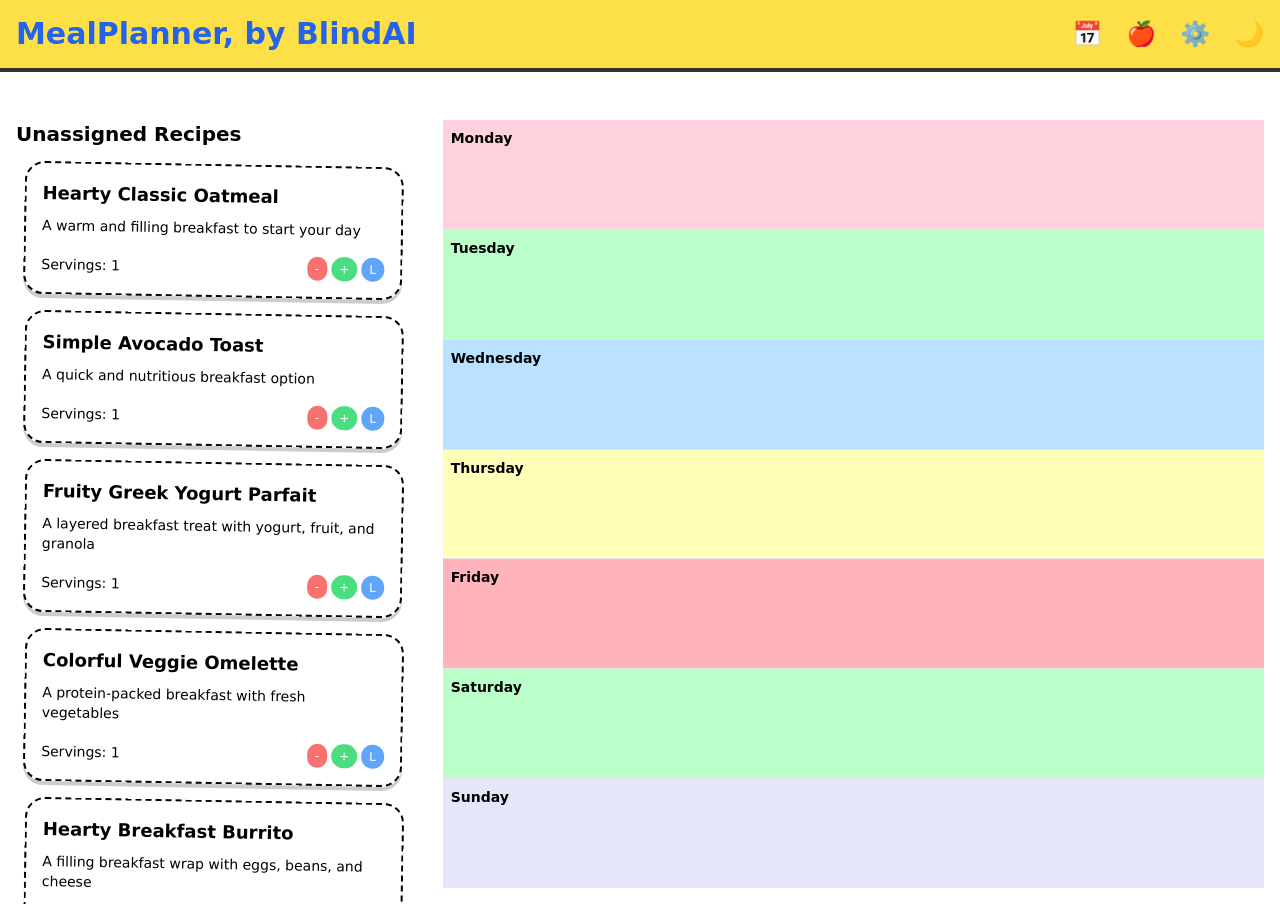
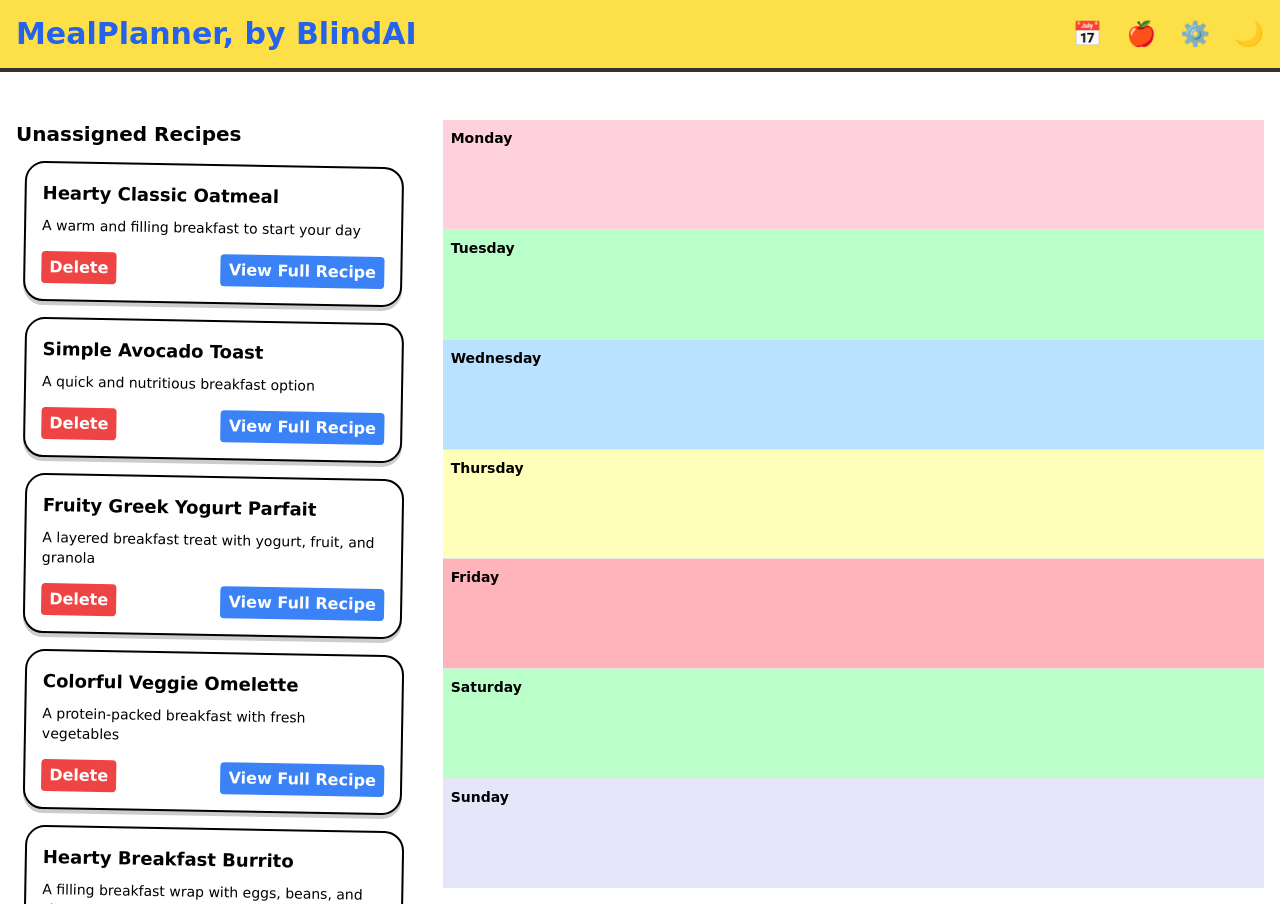
Before and after one commit to Arcadesys/mealplanner, a Next.js app: page / in a window 1280 px wide. Built offline with nearby package versions, Linux system fonts and the light colour scheme.

Commit message:
working on recipe modal cards

```diff
--- /dev/null
+++ b/app/components/FullRecipeModal.tsx
@@ -0,0 +1,53 @@
+import React from 'react';
+import Modal from 'react-modal';
+
+interface Ingredient {
+  name: string;
+  quantity: number;
+  measure: string;
+}
+
+interface Instruction {
+  order: number;
+  instruction: string;
+}
+
+interface Recipe {
+  id: string;
+  title: string;
+  description: string;
+  ingredients: Ingredient[];
+  instructions: Instruction[];
+  prepTime: number;
+  cookTime: number;
+  servings: number;
+}
+
+const FullRecipeModal: React.FC<{ recipe: Recipe; isOpen: boolean; onRequestClose: () => void }> = ({ recipe, isOpen, onRequestClose }) => {
+  return (
+    <Modal isOpen={isOpen} onRequestClose={onRequestClose} contentLabel="Full Recipe Modal">
+      <h1>{recipe.title}</h1>
+      <p>{recipe.description}</p>
+      <h2>Ingredients</h2>
+      <ul>
+        {recipe.ingredients.map((ingredient, index) => (
+          <li key={index}>
+            {ingredient.quantity} {ingredient.measure} {ingredient.name}
+          </li>
+        ))}
+      </ul>
+      <h2>Instructions</h2>
+      <ol>
+        {recipe.instructions.map((instruction) => (
+          <li key={instruction.order}>{instruction.instruction}</li>
+        ))}
+      </ol>
+      <p>Prep Time: {recipe.prepTime} minutes</p>
+      <p>Cook Time: {recipe.cookTime} minutes</p>
+      <p>Servings: {recipe.servings}</p>
+      <button onClick={onRequestClose}>Close</button>
+    </Modal>
+  );
+};
+
+export default FullRecipeModal;
--- /dev/null
+++ b/app/components/GroceryModal.tsx
@@ -0,0 +1 @@
+//a simple shopping list modal that a user can use in the grocery store.
--- /dev/null
+++ b/app/components/PlanModal.tsx
@@ -0,0 +1,12 @@
+//a modal that allows a user to plan their meals for the week.
+
+import React, { useState } from 'react';
+import Modal from 'react-modal';
+
+ // Set the app element for accessibility
+
+const PlanModal: React.FC = () => {
+  const [modalIsOpen, setModalIsOpen] = useState(false);
+
+  return <div>Hello, World!</div>;
+};
--- a/app/components/RecipeCard.tsx
+++ b/app/components/RecipeCard.tsx
@@ -11,12 +11,10 @@ interface RecipeCardProps {
   onHelpingsChange: (newHelpings: number) => void;
   isOriginal: boolean;
   stableUniqueId: string;
+  onOpenFullRecipe: (recipe: Recipe) => void;
 }
 
-const RecipeCard: React.FC<RecipeCardProps> = ({ title, description, recipe, index, helpings, onHelpingsChange, isOriginal, stableUniqueId }) => {
-  const increaseHelpings = () => onHelpingsChange(helpings + 1);
-  const decreaseHelpings = () => onHelpingsChange(Math.max(1, helpings - 1));
-  const addLeftovers = () => onHelpingsChange(helpings + recipe.servings);
+const RecipeCard: React.FC<RecipeCardProps> = ({ title, description, recipe, index, helpings, onHelpingsChange, isOriginal, stableUniqueId, onOpenFullRecipe }) => {
 
   return (
     <Draggable draggableId={stableUniqueId} index={index}>
@@ -25,18 +23,27 @@ const RecipeCard: React.FC<RecipeCardProps> = ({ title, description, recipe, ind
           ref={provided.innerRef}
           {...provided.draggableProps}
           {...provided.dragHandleProps}
-          className={`recipe-card bg-yellow-100 border-2 border-dashed border-black rounded-lg p-4 m-2 shadow-md transform rotate-1 hover:rotate-0 transition-transform duration-200`}
+          className={`recipe-card bg-yellow-100 border-2 border-solid border-black p-4 m-2 shadow-md transform rotate-1 hover:rotate-0 transition-transform duration-200`}
         >
           <h3 className="recipe-title text-lg font-bold mb-2">{title}</h3>
           <p className="recipe-description text-sm mb-4">{description}</p>
           {isOriginal && (
             <div className="flex items-center justify-between">
-              <span className="text-sm">Servings: {helpings}</span>
-              <div className="space-x-1">
-                <button onClick={decreaseHelpings} className="px-2 py-1 bg-red-400 text-white rounded-full text-xs">-</button>
-                <button onClick={increaseHelpings} className="px-2 py-1 bg-green-400 text-white rounded-full text-xs">+</button>
-                <button onClick={addLeftovers} className="px-2 py-1 bg-blue-400 text-white rounded-full text-xs" title="Add leftovers">L</button>
-              </div>
+              <button
+                onClick={() => onHelpingsChange(0)}
+                className="bg-red-500 hover:bg-red-600 text-white font-bold py-1 px-2 rounded"
+              >
+                Delete
+              </button>
+              <button
+                onClick={() => {
+                  // Open FullRecipeModal
+                  onOpenFullRecipe(recipe);
+                }}
+                className="bg-blue-500 hover:bg-blue-600 text-white font-bold py-1 px-2 rounded"
+              >
+                View Full Recipe
+              </button>
             </div>
           )}
         </div>
--- a/app/components/UnassignedRecipes.tsx
+++ b/app/components/UnassignedRecipes.tsx
@@ -49,6 +49,7 @@ const UnassignedRecipes: React.FC<UnassignedRecipesProps> = ({ recipes }) => {
                 onHelpingsChange={(newHelpings) => handleHelpingsChange(recipe.id, newHelpings)}
                 isOriginal={recipe.helpingIndex === 0}
                 stableUniqueId={recipe.stableUniqueId}
+                onOpenFullRecipe={() => {/* Define your function here */}} // Add this line
               />
               {recipe.helpingIndex > 0 && (
                 <div
--- a/app/page.tsx
+++ b/app/page.tsx
@@ -5,8 +5,16 @@ import Scheduler from './components/Scheduler';
 import UnassignedRecipes from './components/UnassignedRecipes';
 import { useRecipes } from './hooks/useRecipes';
 import { Recipe } from './types/recipe';
+import Modal from 'react-modal';
 
 const HomePage: React.FC = () => {
+  useEffect(() => {
+    // Ensure this runs only on the client side
+    if (typeof window !== 'undefined' && document.querySelector('#__next')) {
+      Modal.setAppElement('#__next');
+    }
+  }, []);
+
   const { recipes: initialRecipes, loading, error } = useRecipes();
   const [unassignedRecipes, setUnassignedRecipes] = useState<Recipe[]>([]);
   const [assignedRecipes, setAssignedRecipes] = useState<{ [key: string]: Recipe[] }>({
```
